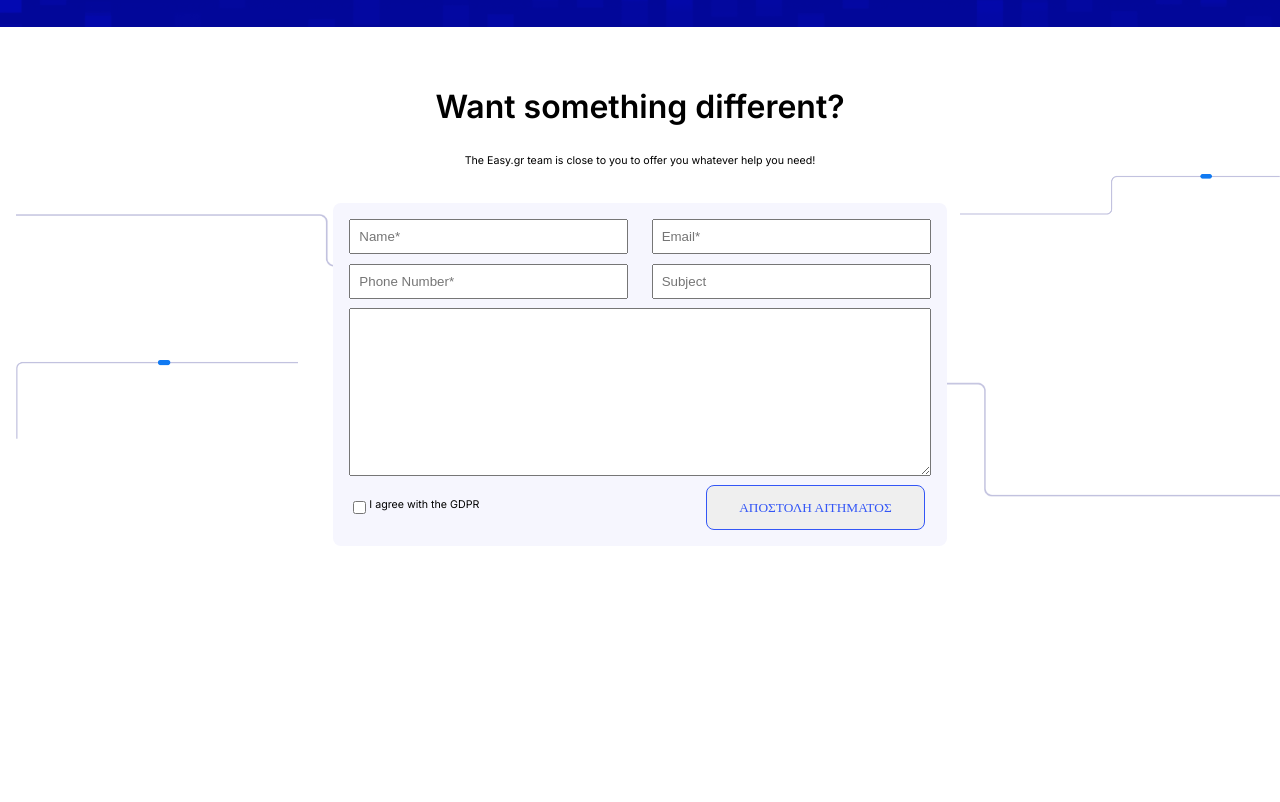
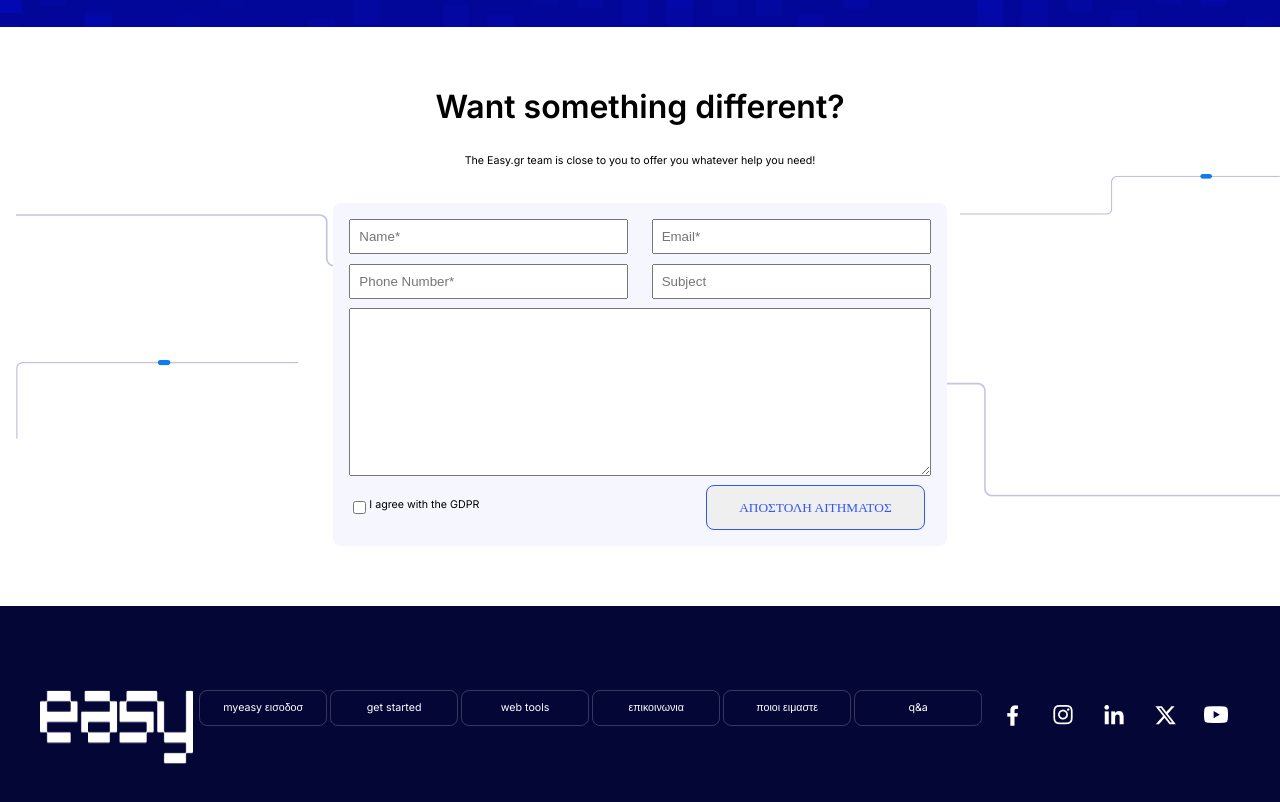
Before and after one commit to ciber0326/easy-d, a website: page index.html in a window 1280 px wide. Shown: the part 8567-9369 px from the top of the page. Before the commit the page ends 9173 px from the top, so only its background shows below. Drawn offline with nearby package versions, Linux system fonts and the light colour scheme; some packages are replaced by stand-ins of ours.

Commit message:
feat(footer)

```diff
--- a/assets/css/footer.css
+++ b/assets/css/footer.css
@@ -0,0 +1,26 @@
+footer {
+    --footer-bg: #040636;
+    background-color: var(--footer-bg);
+    color: var(--clr-white);
+    padding: 12.6rem 0;
+}
+
+.footer-nav {
+    display: flex;
+    justify-content: space-between;
+}
+
+[alt="footer-logo"] {
+    width: 23rem;
+}
+
+.footer-big-nav a {
+    border: 1px solid rgba(255, 255, 255, 0.2);
+    padding: 1.6rem 3.2rem;
+    border-radius: 1.2rem;
+    color: var(--clr-white);
+    width: 19.2rem;
+    display: inline-block;
+    text-align: center;
+    font-size: 1.6rem;
+}
--- a/index.html
+++ b/index.html
@@ -1135,7 +1135,48 @@
         </section>
     </main>
     <footer>
-
+        <div class="o-container">
+            <nav class="footer-nav">
+                <img src="./assets/img/footer-logo.png" alt="footer-logo" width="230" height="74">
+                <nav class="footer-big-nav">
+                    <a href="javascript:;">
+                        myeasy εισοδοσ
+                    </a>
+                    <a href="javascript:;">
+                        get started
+                    </a>
+                    <a href="javascript:;">
+                        web tools
+                    </a>
+                    <a href="javascript:;">
+                        επικοινωνια
+                    </a>
+                    <a href="javascript:;">
+                        ποιοι ειμαστε
+                    </a>
+                    <a href="javascript:;">
+                        q&a
+                    </a>
+                </nav>
+                <nav class="social-nav">
+                    <a href="javascript:;" aria-label="social_link">
+                        <img src="./assets/img/social-facebook.png" alt="social-img">
+                    </a>
+                    <a href="javascript:;" aria-label="social_link">
+                        <img src="./assets/img/social-instagram.png" alt="social-img">
+                    </a>
+                    <a href="javascript:;" aria-label="social_link">
+                        <img src="./assets/img/social-linkedin.png" alt="social-img">
+                    </a>
+                    <a href="javascript:;" aria-label="social_link">
+                        <img src="./assets/img/social-twitter.png" alt="social-img">
+                    </a>
+                    <a href="javascript:;" aria-label="social_link">
+                        <img src="./assets/img/social-youtube.png" alt="social-img">
+                    </a>
+                </nav>
+            </nav>
+        </div>
     </footer>
 
     <script src="https://cdnjs.cloudflare.com/ajax/libs/lazysizes/5.3.2/lazysizes.min.js" async></script>
```
Also changed, not shown: assets/img/footer-logo.png (added), assets/img/social-facebook.png (added), assets/img/social-instagram.png (added), assets/img/social-linkedin.png (added), assets/img/social-twitter.png (added), assets/img/social-youtube.png (added).
